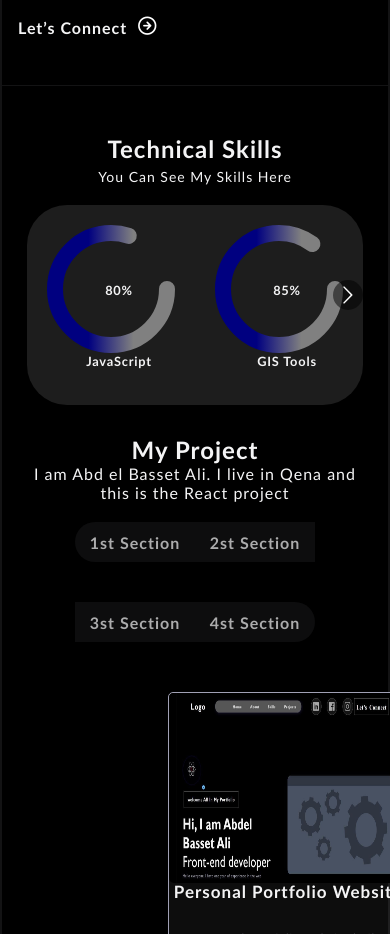
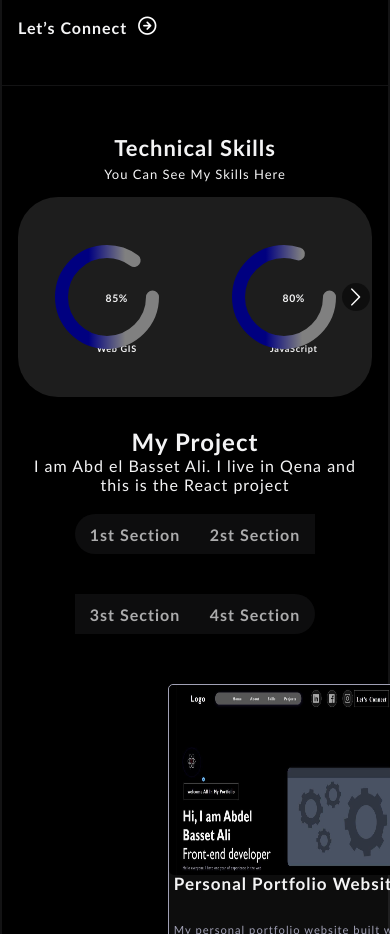
Before and after one commit to abdelbassetali/React-portfolio, a React (Vite) app: page / in a window 390 px wide. Shown: the part 820-1754 px from the top of the page. Built offline with nearby package versions, Linux system fonts and the light colour scheme.

Commit message:
Update boot.css

```diff
--- a/src/components/2-boot/boot.css
+++ b/src/components/2-boot/boot.css
@@ -105,37 +105,33 @@ circle{
 
 }
 @media (max-width: 768px) {
-    /* 1. ضبط الكارد الكبير الحاضن للسلايدر */
+    /* الكارد الحاضن للسلايدر للعرض الكامل */
     .yaso {
-        width: 95% !important;
+        width: 100% !important;
         height: auto !important;
-        display: flex !important;
-        flex-direction: column !important;
-        align-items: center !important;
-        padding: 20px 0 !important;
-        margin: 20px auto !important;
-        position: relative !important;
+        padding: 10px 0 !important;
+        margin: 15px auto !important;
     }
 
-    /* 2. إعادة العناوين لمكانها الطبيعي فوق الكارد ومنع طيرانها */
+    /* العناوين ثابتة ومرتبة فوق */
     .skills-h1 {
         position: static !important;
         margin: 0 auto 5px auto !important;
         text-align: center !important;
-        font-size: 24px !important;
+        font-size: 22px !important;
     }
 
     .skills-h2 {
         position: static !important;
-        margin: 0 auto 15px auto !important;
+        margin: 0 auto 10px auto !important;
         text-align: center !important;
-        font-size: 14px !important;
+        font-size: 13px !important;
     }
 
-    /* 3. إلغاء الـ Margins الضخمة بتاعت اللاب توب من جوه الكارت */
+    /* ضبط حجم الكارت لكل دائرة عشان يشيلهم جنب بعض */
     .skill {
-        width: 140px !important;
-        height: auto !important;
+        width: 130px !important;
+        height: 180px !important;
         margin: 0 auto !important;
         display: flex !important;
         flex-direction: column !important;
@@ -143,14 +139,16 @@ circle{
         justify-content: center !important;
     }
 
+    /* تصغير حجم الدائرة نفسها بالـ Scale عشان تناسب الشاشة الصغيرة */
     .skills {
+        transform: scale(0.65) !important;
+        transform-origin: center center;
+        margin: 0 auto !important;
+        position: relative !important;
+        width: 100% !important;
         display: flex !important;
         flex-direction: column !important;
         align-items: center !important;
-        position: relative !important;
-        width: 100% !important;
-        transform: scale(0.8); /* تصغير خفيف عشان الدوائر تكفي جنب بعض */
-        transform-origin: top center;
     }
 
     .outer {
@@ -168,25 +166,26 @@ circle{
     }
 
     .jopp {
-        margin-top: 20px !important;
+        margin-top: 10px !important;
         text-align: center !important;
         position: static !important;
+        font-size: 14px !important;
     }
 
-    /* 4. إضافات لتوسيط أسهم الكاروسيل في النص بالضبط للموبايل */
+    /* تظبيط مكان الأسهم في نص الكارت تماماً */
     .react-multiple-carousel__arrow {
-        top: 45% !important;
+        top: 50% !important;
         transform: translateY(-50%) !important;
-        min-width: 30px !important;
-        min-height: 30px !important;
+        min-width: 28px !important;
+        min-height: 28px !important;
         z-index: 10 !important;
     }
 
     .react-multiple-carousel__arrow--left {
-        left: 0px !important;
+        left: 2px !important;
     }
 
     .react-multiple-carousel__arrow--right {
-        right: 0px !important;
+        right: 2px !important;
     }
 }
```
